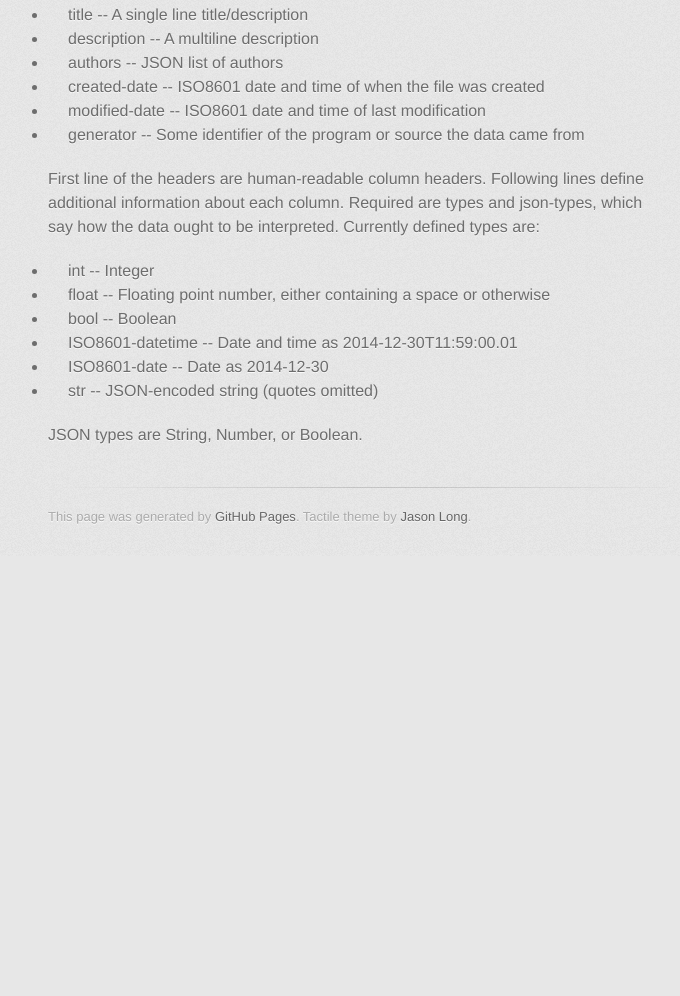
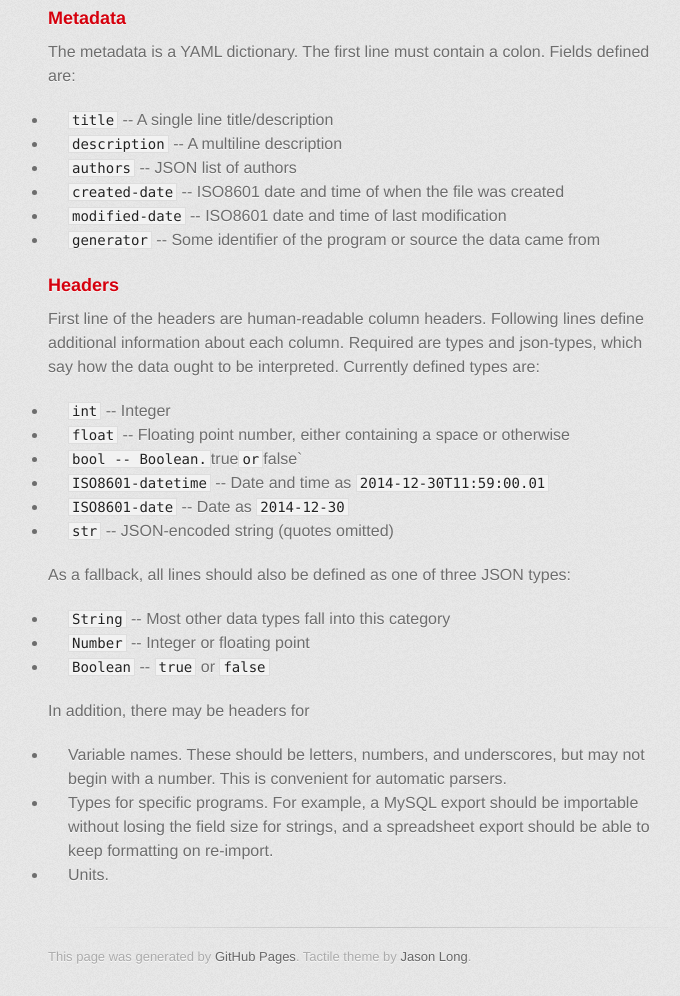
Before and after one commit to pmitros/tsvx, a plain HTML site: page docs/index.html in a window 1280 px wide. Shown: the part 1487-2483 px from the top of the page, without its empty margins (282-962 px from the left). Before the commit the page ends 2043 px from the top, so only its background shows below. Drawn offline with Linux system fonts and the light colour scheme; a web font is replaced by a local one.

Commit message:
Updated docs

```diff
--- a/docs/index.html
+++ b/docs/index.html
@@ -52,6 +52,7 @@ files are a tab-seprated format, with several extensions:</p>
 </ul>
 <p>This is repository includes (at the time of this writing, the start
 of) a parser for such tab-separated files. </p>
+<h3>Example</h3>
 <p>Example file:</p>
 <pre><code>title: Food inventory
 description: A sample TSVx file
@@ -61,13 +62,14 @@ generator: test.py
 Food Name   Weight  Price   Expiration Date
 var:    foodname    weight  price   expiration
 types:  str int float   ISO8601-date
-units:  None    kg  dollars/kg  ISO8601-date
+units:  null    kg  dollars/kg  null
 json-types: String  Number  Number  String
 mysql-types:    VARCHAR(80) SMALLINT    DOUBLE  VARCHAR(20)
 ---------------------
 Tuna    300 5.13    2017-10-12
 Salmon  150 7.13    2018-10-12
 </code></pre>
+<h3>Structure</h3>
 <p>The file has three sections:</p>
 <ul>
 <li>Metadata (optional)</li>
@@ -76,30 +78,47 @@ Salmon  150 7.13    2018-10-12
 </ul>
 <p>Sections are seperated by a line of all dashes, containing at least
 three dashes.</p>
+<h3>Metadata</h3>
 <p>The metadata is a YAML dictionary. The first line must contain a
 colon. Fields defined are:</p>
 <ul>
-<li>title -- A single line title/description</li>
-<li>description -- A multiline description</li>
-<li>authors  -- JSON list of authors</li>
-<li>created-date -- ISO8601 date and time of when the file was created</li>
-<li>modified-date -- ISO8601 date and time of last modification</li>
-<li>generator -- Some identifier of the program or source the data came
+<li><code>title</code> -- A single line title/description</li>
+<li><code>description</code> -- A multiline description</li>
+<li><code>authors</code> -- JSON list of authors</li>
+<li><code>created-date</code> -- ISO8601 date and time of when the file was created</li>
+<li><code>modified-date</code> -- ISO8601 date and time of last modification</li>
+<li><code>generator</code> -- Some identifier of the program or source the data came
   from</li>
 </ul>
+<h3>Headers</h3>
 <p>First line of the headers are human-readable column headers. Following
 lines define additional information about each column. Required are
 types and json-types, which say how the data ought to be
 interpreted. Currently defined types are:</p>
 <ul>
-<li>int -- Integer</li>
-<li>float -- Floating point number, either containing a space or otherwise</li>
-<li>bool -- Boolean</li>
-<li>ISO8601-datetime -- Date and time as 2014-12-30T11:59:00.01</li>
-<li>ISO8601-date -- Date as 2014-12-30</li>
-<li>str -- JSON-encoded string (quotes omitted)</li>
+<li><code>int</code> -- Integer</li>
+<li><code>float</code> -- Floating point number, either containing a space or otherwise</li>
+<li><code>bool -- Boolean.</code>true<code>or</code>false`</li>
+<li><code>ISO8601-datetime</code> -- Date and time as <code>2014-12-30T11:59:00.01</code></li>
+<li><code>ISO8601-date</code> -- Date as <code>2014-12-30</code></li>
+<li><code>str</code> -- JSON-encoded string (quotes omitted)</li>
 </ul>
-<p>JSON types are String, Number, or Boolean.</p>
+<p>As a fallback, all lines should also be defined as one of three JSON types:</p>
+<ul>
+<li><code>String</code> -- Most other data types fall into this category</li>
+<li><code>Number</code> -- Integer or floating point</li>
+<li><code>Boolean</code> -- <code>true</code> or <code>false</code></li>
+</ul>
+<p>In addition, there may be headers for</p>
+<ul>
+<li>Variable names. These should be letters, numbers, and underscores,
+  but may not begin with a number. This is convenient for automatic
+  parsers.</li>
+<li>Types for specific programs. For example, a MySQL export should be
+  importable without losing the field size for strings, and a
+  spreadsheet export should be able to keep formatting on re-import.</li>
+<li>Units. </li>
+</ul>
         </section>
 
         <footer>
```
Also changed, not shown: 1 other file.
